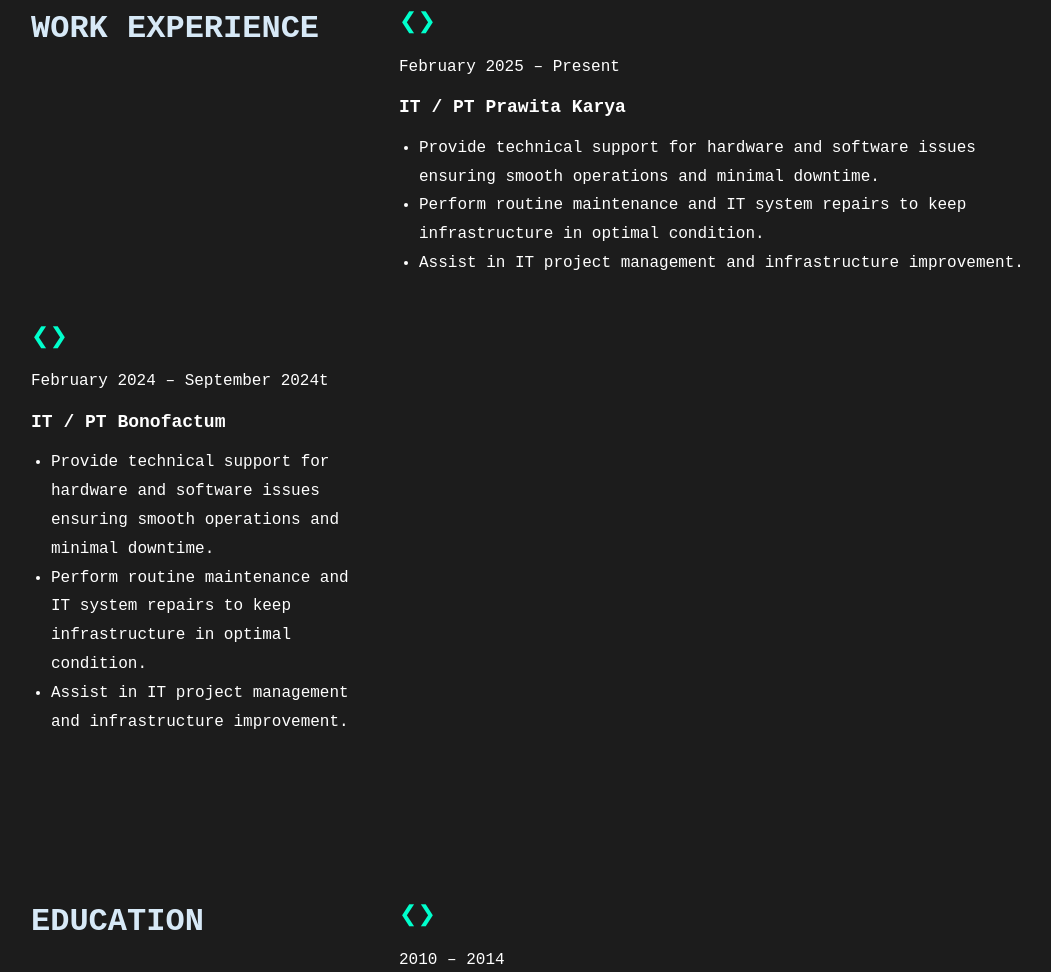
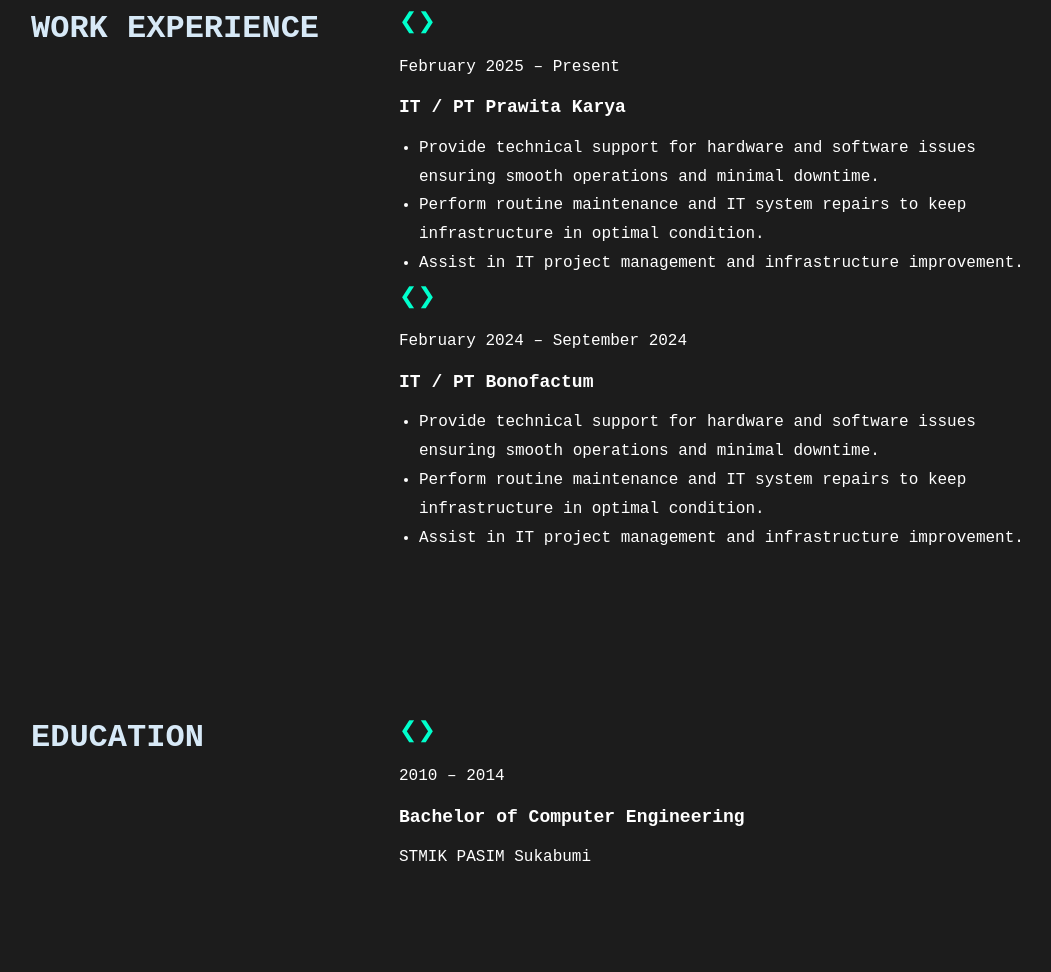
Before and after one commit to caesarnoverdian/portofolio, a plain HTML site: page index.html in a window 1280 px wide. Shown: the part 1466-2438 px from the top of the page, without its empty margins (97-1148 px from the left). Drawn offline with nearby package versions, Linux system fonts and the light colour scheme.

Commit message:
Update index.html

```diff
--- a/index.html
+++ b/index.html
@@ -98,6 +98,8 @@
       <h2>WORK EXPERIENCE</h2>
     </div>
     <div class="section-right">
+      <!-- Experience 1 -->
+      <div class="experience-item">
         <div class="icon">❮❯</div>
         <p>February 2025 – Present</p>
         <h3><strong>IT</strong> / PT Prawita Karya</h3>
@@ -107,15 +109,18 @@
           <li>Assist in IT project management and infrastructure improvement.</li>
         </ul>
       </div>
-    <div class="section-right">
+
+      <!-- Experience 2 -->
+      <div class="experience-item">
         <div class="icon">❮❯</div>
-      <p>February 2024 – September 2024t</p>
+        <p>February 2024 – September 2024</p>
         <h3><strong>IT</strong> / PT Bonofactum</h3>
         <ul>
           <li>Provide technical support for hardware and software issues ensuring smooth operations and minimal downtime.</li>
           <li>Perform routine maintenance and IT system repairs to keep infrastructure in optimal condition.</li>
           <li>Assist in IT project management and infrastructure improvement.</li>
         </ul>
+      </div>
     </div>
   </div>
 </section>
```
Lines whose indentation alone changed are shown as unchanged.
